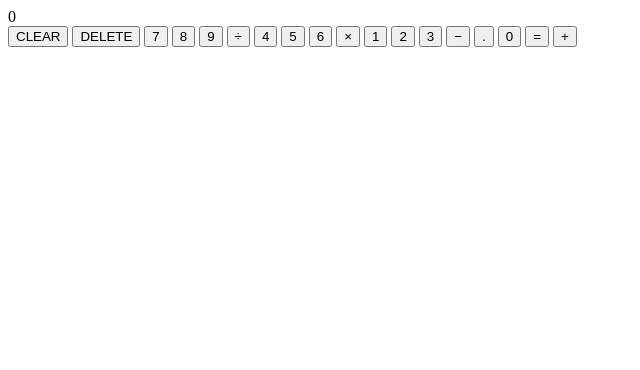
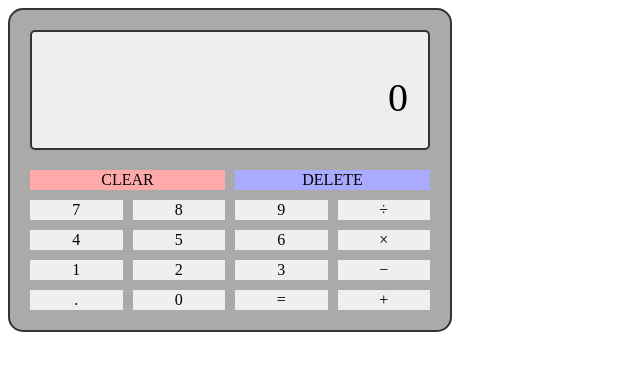
Before and after one commit to Royxuzeng/Calculator, a plain HTML site: page index.html in a window 1280 px wide. Shown: the whole page, without its empty margins (0-640 px from the left). Drawn offline with Linux system fonts and the light colour scheme.

Commit message:
add basic css design

```diff
--- a/index.html
+++ b/index.html
@@ -3,6 +3,7 @@
 <head>
     <meta charset="UTF-8">
     <meta http-equiv="X-UA-Compatible" content="IE=edge">
+    <link rel="stylesheet" href="style.css" />
     <meta name="viewport" content="width=device-width, initial-scale=1.0">
     <title>Calculator</title>
 </head>
--- a/style.css
+++ b/style.css
@@ -0,0 +1,73 @@
+:root {
+    --background: #f6f6f6;
+    --font: #222;
+    --border: #333;
+    --screen: #eee;
+    --calculator: #aaa;
+    --btn: #eee;
+    --btn-hover: #ddd;
+    --btn-active: #ccc;
+    --btn-red: #faa;
+    --btn-red-hover: #e99;
+    --btn-red-active: #d88;
+    --btn-blue: #aaf;
+    --btn-blue-hover: #99e;
+    --btn-blue-active: #88d;
+}
+
+.screen {
+    padding: 10px 20px;
+    border: 2px var(--border) solid;
+    border-radius: 5px;
+    margin-bottom: 20px;
+    background-color: var(--screen);
+    text-align: right;
+    word-wrap: break-word;
+    word-break: break-all;
+}
+
+.screen-last {
+    min-height: 32px;
+    font-size: 20px;
+}
+
+.screen-current {
+  min-height: 64px;
+  font-size: 40px;
+}
+
+.buttons-grid {
+    display: grid;
+    grid-template-columns: repeat(4, 1fr);
+    grid-gap: 10px;
+}
+
+
+button {
+    border: none;
+    color: inherit;
+    font-family: inherit;
+    font-size: inherit;
+    cursor: pointer;
+    outline: none;
+}
+
+.btn-red {
+    background-color: var(--btn-red);
+}
+
+.btn-blue {
+    background-color: var(--btn-blue);
+}
+
+.span-2 {
+    grid-column: span 2;
+}
+
+.calculator {
+    width: 400px;
+    border: 2px var(--border) solid;
+    border-radius: 15px;
+    padding: 20px;
+    background-color: var(--calculator);
+}
```
